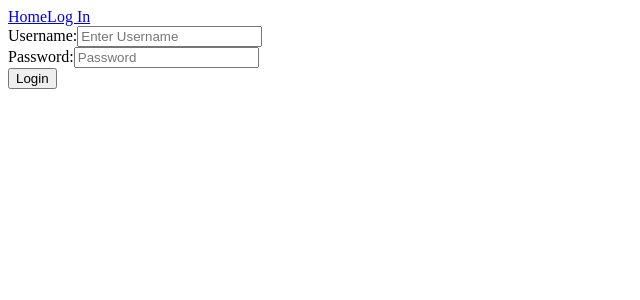
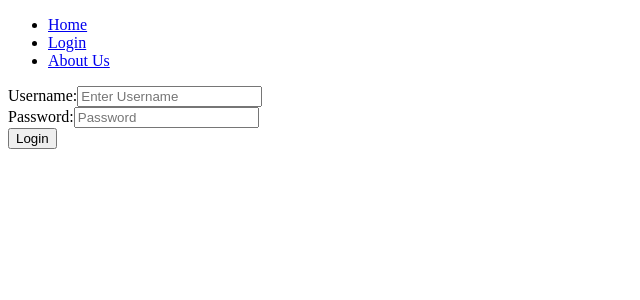
Before and after one commit to SKrpio/CrowdfundingApplication, a React (Vite) app: page /login in a window 1280 px wide. Shown: the top 300 px of the page, without its empty margins (0-640 px from the left). Built offline with nearby package versions, Linux system fonts and the light colour scheme.

Commit message:
IDremoval

```diff
--- a/src/api/get-projects.js
+++ b/src/api/get-projects.js
@@ -1,11 +1,11 @@
-async function getProjects(projectId) {
+async function getProjects() {
 
-    const url = `${import.meta.env.VITE_API_URL}/projects/${projectId}`;
+    const url = `${import.meta.env.VITE_API_URL}/projects/`;
 
     const response = await fetch(url, { method: "GET" })
 
     if (!response.ok) {
-        const fallbackError = `Error fetching project with the id: ${projectId}`
+        const fallbackError = `Error fetching project with the id: `
 
         const data = await response.json().catch(() => {
             throw new Error(fallbackError)
--- a/src/api/post-login.js
+++ b/src/api/post-login.js
@@ -3,26 +3,25 @@ async function postLogin(username, password) {
     const response = await fetch(url, {
         method: "POST",
         headers: {
-            "Content-Type": "application/json"
+            "Content-Type": "application/json",
         },
         body: JSON.stringify({
             "username": username,
             "password": password,
-        }
-        )
-    })
-
+        }),
+    });
     if (!response.ok) {
-        const fallbackError = 'Error trying to login'
+        const fallbackError = `Error trying to login`;
 
         const data = await response.json().catch(() => {
-            throw new Error(fallbackError)
-        })
+            throw new Error(fallbackError);
+        });
 
-        const errorMessage = data?.detail ?? fallbackError
-        throw new Error (errorMessage)
+        const errorMessage = data?.detail ?? fallbackError;
+        throw new Error(errorMessage);
     }
+
+    return await response.json();
 }
 
-
-export default postLogin
+export default postLogin;
--- a/src/components/LoginForm.jsx
+++ b/src/components/LoginForm.jsx
@@ -22,12 +22,13 @@ function LoginForm() {
 
     const handleSubmit = (event) => {
         event.preventDefault()
-        console.log(credentials)
+        console.log( "credentials", credentials)
         if (credentials.username && credentials.password) {
             postLogin(
                 credentials.username,
                 credentials.password
             ).then((response) => {
+                console.log ("response", response.token)
                 window.localStorage.setItem("token", response.token)
                 navigate("/")
             } )
@@ -55,7 +56,7 @@ function LoginForm() {
                     onChange={handleChange}
                 />
             </div>
-            <button type="submit">
+            <button type="submit" onClick={handleSubmit}>
                 Login
             </button>
         </form>
--- a/src/components/NavBar.jsx
+++ b/src/components/NavBar.jsx
@@ -5,8 +5,11 @@ function NavBar() {
     return (
         <div>
             <nav>
-                <Link to="/">Home</Link>
-                <Link to="/login">Log In</Link>
+                <ul>
+                <li><Link to="/">Home</Link></li>
+                <li><Link to="/login">Login</Link></li>
+                <li><Link to="/about">About Us</Link></li>
+                </ul>
             </nav>
             <Outlet />
         </div>
--- a/src/hooks/useProjects.jsx
+++ b/src/hooks/useProjects.jsx
@@ -2,13 +2,14 @@ import { useEffect, useState } from "react";
 
 import getProjects from "../api/get-projects";
 
-function useProjects(projectId) {
+
+function useProjects() {
     const [projects, setProjects] = useState([])
     const [isLoading, setIsLoading] = useState(false)
     const [error, setError] = useState()
 
     useEffect(() => {
-        getProjects(projectId)
+        getProjects()
             .then((projects) => {
             setProjects(projects)
             setIsLoading(false)
@@ -17,7 +18,7 @@ function useProjects(projectId) {
             setError(error)
             setIsLoading(false)
         })
-}, [projectId])
+}, [])
 return { projects, isLoading, error }
 }
 
--- /dev/null
+++ b/src/pages/CSS/LoginPage.css
@@ -0,0 +1,3 @@
+#background {
+    background-color: #6ea3f6
+}
--- a/src/pages/HomePage.jsx
+++ b/src/pages/HomePage.jsx
@@ -1,12 +1,12 @@
-import ProjectCard from "../components/ProjectCard"
 import "../pages/CSS/HomePage.css";
 import useProjects from "../hooks/useProjects";
+import ProjectCard from "../components/ProjectCard";
 
 
 function HomePage() {
 
-    const { projects, isLoading, error } = useProjects()
-    console.log(projects)
+    const { projects, isLoading, error } = useProjects();
+    console.log("projects", projects)
 
     return (
         <div id="project-list">
--- a/src/pages/LoginPage.jsx
+++ b/src/pages/LoginPage.jsx
@@ -1,3 +1,4 @@
+import "../pages/CSS/LoginPage.css";
 import LoginForm from "../components/LoginForm";
 
 function LoginPage() {
```
